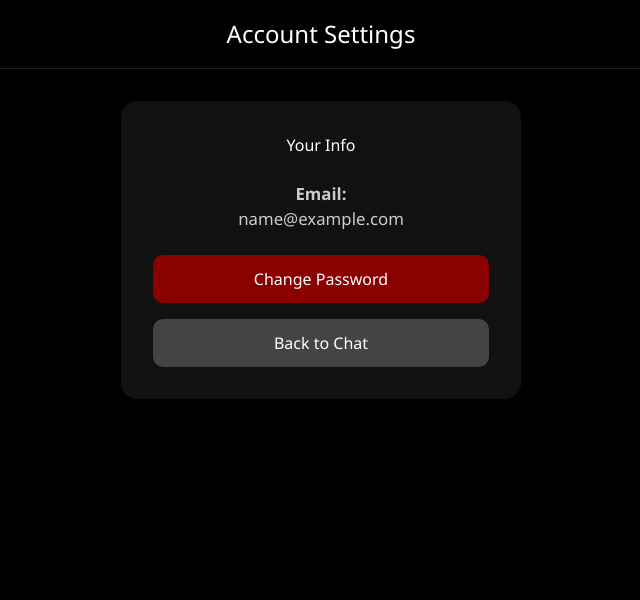
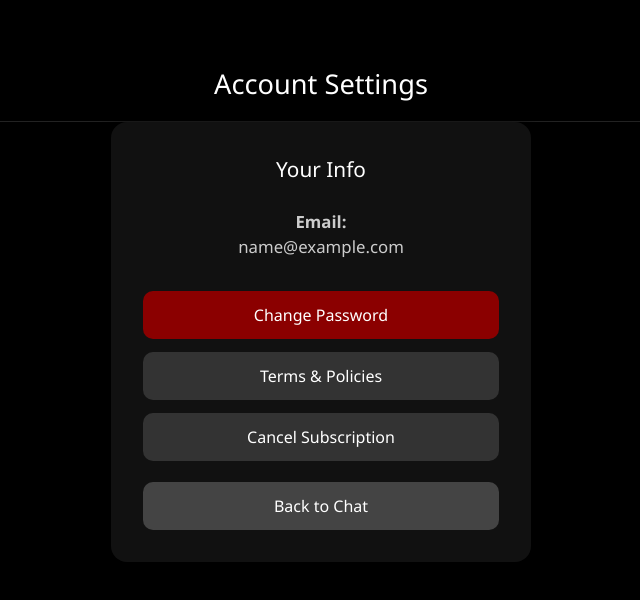
Before and after one commit to ABO3SKRALMASAOODI/entrepreneur-bot-frontend, a React (Create React App) app: page /account in a window 1280 px wide. Shown: the top 600 px of the page, without its empty margins (319-959 px from the left). Built offline with nearby package versions, Linux system fonts and the light colour scheme; sample sign-in values are in the browser's storage.

Commit message:
Your commit message

```diff
--- a/src/pages/Account.js
+++ b/src/pages/Account.js
@@ -5,36 +5,142 @@ function Account() {
   const navigate = useNavigate();
   const email = localStorage.getItem("user_email");
 
+  const handleCancelSubscription = () => {
+    const confirmCancel = window.confirm(
+      "Are you sure you want to cancel auto-renewal? You'll keep access until the end of your billing period."
+    );
+    if (!confirmCancel) return;
+
+    const token = localStorage.getItem("token");
+    if (!token) {
+      alert("Missing subscription details.");
+      return;
+    }
+
+    fetch("https://entrepreneur-bot-backend.onrender.com/paddle/cancel-subscription", {
+      method: "POST",
+      headers: {
+        "Content-Type": "application/json",
+        Authorization: `Bearer ${token}`
+      }
+    })
+      .then(res => res.json())
+      .then(data => {
+        alert(data.message || "Subscription cancellation processed.");
+      })
+      .catch(err => {
+        console.error(err);
+        alert("Failed to cancel subscription. Please try again.");
+      });
+  };
+
   return (
-    <div style={{ height: "100vh", backgroundColor: "#000", color: "#fff", fontFamily: "Segoe UI, sans-serif" }}>
-      <div style={{
-        padding: "1rem", background: "#000", borderBottom: "1px solid #222",
-        display: "flex", justifyContent: "center", alignItems: "center"
-      }}>
-        <h2 style={{ margin: 0, fontSize: "1.5rem" }}>Account Settings</h2>
+    <div style={pageLayout}>
+      <div style={header}>
+        <h2 style={headerTitle}>Account Settings</h2>
       </div>
 
-      <div style={{
-        maxWidth: "400px", margin: "2rem auto", padding: "2rem",
-        backgroundColor: "#111", borderRadius: "16px", boxShadow: "0 0 20px rgba(0,0,0,0.6)"
-      }}>
-        <h3 style={{ textAlign: "center", marginBottom: "1.5rem" }}>Your Info</h3>
-        <p style={{ marginBottom: "1.5rem", textAlign: "center", fontSize: "1.05rem", color: "#ccc" }}>
+      <div style={card}>
+        <h3 style={sectionTitle}>Your Info</h3>
+        <p style={emailText}>
           <strong>Email:</strong><br />{email || "Not available"}
         </p>
-        <button onClick={() => navigate("/change-password")} style={btnStyle}>Change Password</button>
-        <button onClick={() => navigate("/chat")} style={{ ...btnStyle, marginTop: "1rem", backgroundColor: "#444" }}>
-          Back to Chat
-        </button>
+
+        <div style={btnGroup}>
+          <button onClick={() => navigate("/change-password")} style={mainBtn}>Change Password</button>
+          <button onClick={() => navigate("/legal")} style={secondaryBtn}>Terms & Policies</button>
+          <button onClick={handleCancelSubscription} style={secondaryBtn}>Cancel Subscription</button>
+          <button onClick={() => navigate("/chat")} style={backBtn}>Back to Chat</button>
+        </div>
       </div>
     </div>
   );
 }
 
-const btnStyle = {
-  width: "100%", padding: "12px", backgroundColor: "#8b0000",
-  color: "#fff", border: "none", borderRadius: "10px",
-  fontSize: "1rem", cursor: "pointer"
+// Styles
+const pageLayout = {
+  height: "100vh",
+  backgroundColor: "#000",
+  color: "#fff",
+  fontFamily: "Segoe UI, sans-serif",
+  display: "flex",
+  flexDirection: "column",
+  alignItems: "center",
+  paddingTop: "3rem"
+};
+
+const header = {
+  width: "100%",
+  backgroundColor: "#000",
+  borderBottom: "1px solid #222",
+  padding: "1rem",
+  display: "flex",
+  justifyContent: "center",
+  alignItems: "center"
+};
+
+const headerTitle = {
+  margin: 0,
+  fontSize: "1.7rem"
+};
+
+const card = {
+  width: "90%",
+  maxWidth: "420px",
+  backgroundColor: "#111",
+  padding: "2rem",
+  borderRadius: "16px",
+  boxShadow: "0 0 20px rgba(0,0,0,0.6)",
+  textAlign: "center"
+};
+
+const sectionTitle = {
+  marginBottom: "1.5rem",
+  fontSize: "1.3rem"
+};
+
+const emailText = {
+  marginBottom: "2rem",
+  fontSize: "1.05rem",
+  color: "#ccc",
+  wordBreak: "break-word"
+};
+
+const btnGroup = {
+  display: "flex",
+  flexDirection: "column",
+  gap: "0.8rem"
+};
+
+const mainBtn = {
+  padding: "12px",
+  backgroundColor: "#8b0000",
+  color: "#fff",
+  border: "none",
+  borderRadius: "10px",
+  fontSize: "1rem",
+  cursor: "pointer"
+};
+
+const secondaryBtn = {
+  padding: "12px",
+  backgroundColor: "#333",
+  color: "#fff",
+  border: "none",
+  borderRadius: "10px",
+  fontSize: "1rem",
+  cursor: "pointer"
+};
+
+const backBtn = {
+  padding: "12px",
+  backgroundColor: "#444",
+  color: "#fff",
+  border: "none",
+  borderRadius: "10px",
+  fontSize: "1rem",
+  cursor: "pointer",
+  marginTop: "0.5rem"
 };
 
 export default Account;
```
